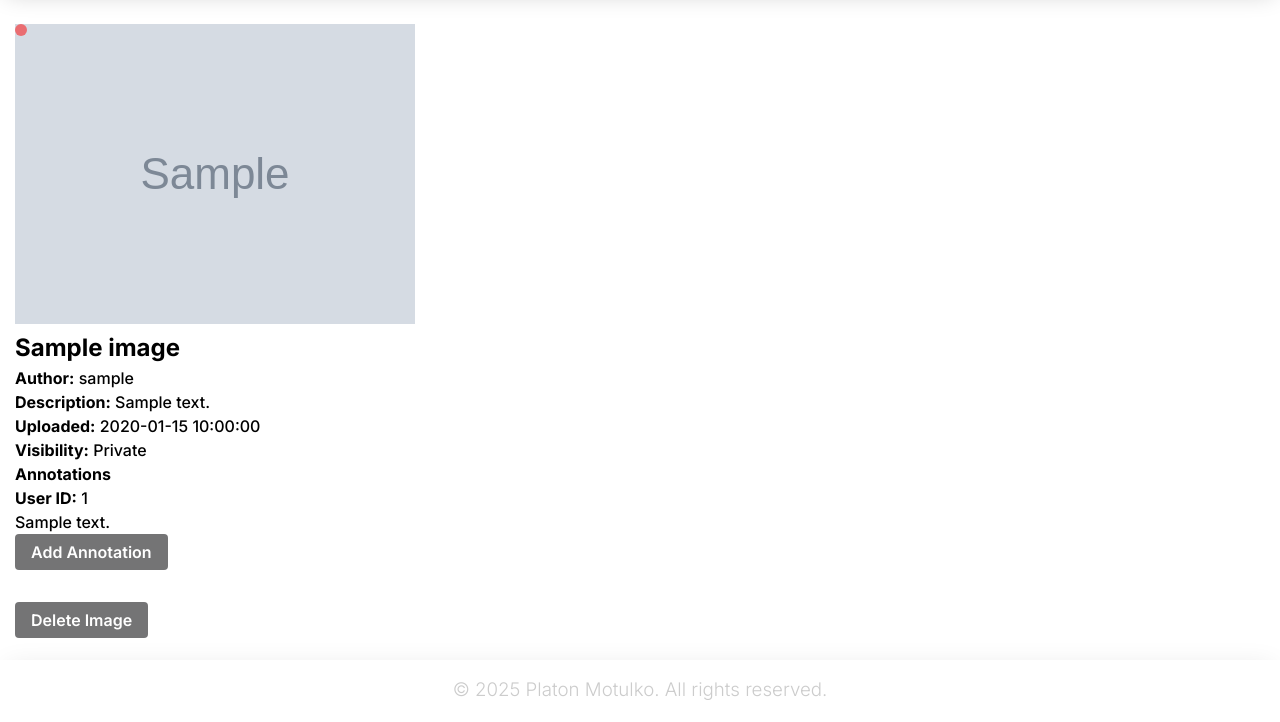
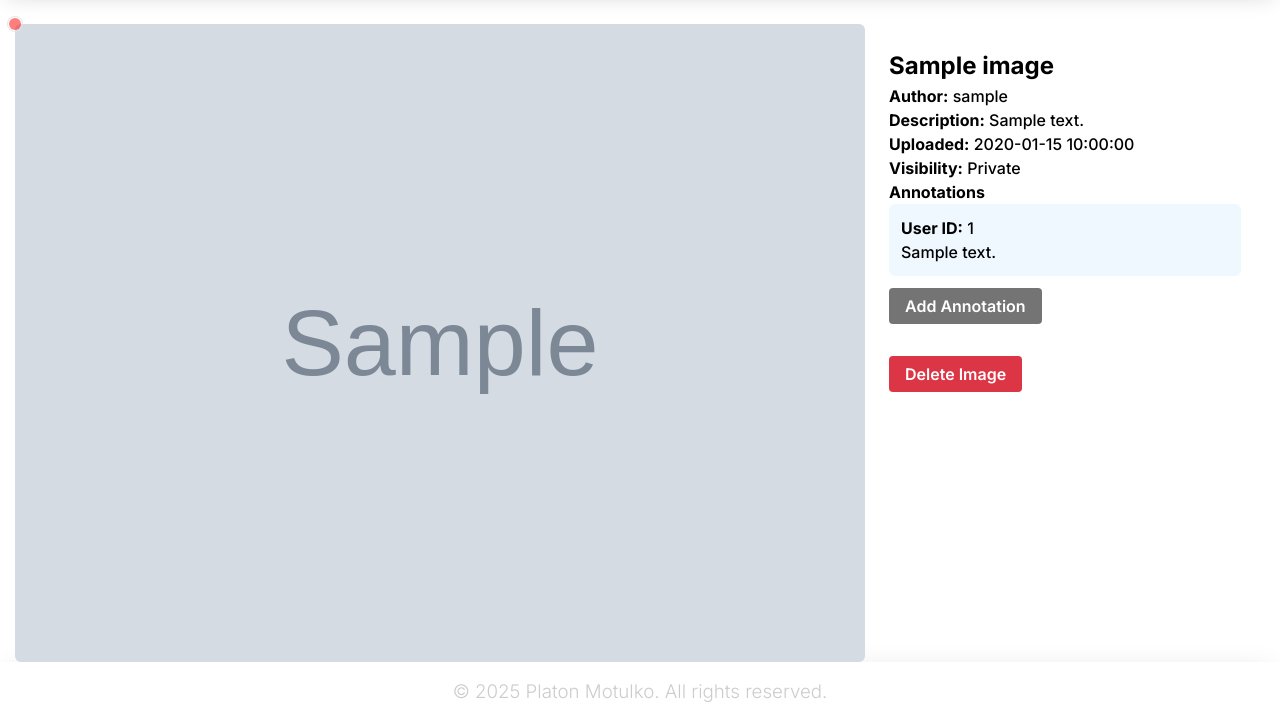
Before and after one commit to Agero19/annotate, a PHP site: page /image.php?id=1 in a window 1280 px wide. Shown: the part 80-802 px from the top of the page. Before the commit the page ends 780 px from the top, so only its background shows below. Run offline with PHP 8.4, Linux system fonts and the light colour scheme; the visitor is signed in with stand-in values (Sample User, id 1); tables that the repository leaves empty or names only in its code hold one stand-in row (values such as "Sample post"); grey boxes marked "Sample" are stand-in pictures.

Commit message:
Image page

```diff
--- a/assets/css/style.css
+++ b/assets/css/style.css
@@ -685,3 +685,63 @@ body {
     width: 100%;
   }
 }
+
+/* Image Page */
+.image-page-wrap {
+  max-width: 1600px;
+  margin: 0 auto;
+}
+#annotatable-image {
+
+}
+.image-annotator {
+  width: 100%;
+}
+
+.image-annotator img {
+  width: 100%;
+  height: auto;
+  border-radius: 6px;
+}
+
+.sidebar-annotations {
+  padding: 24px;
+  width: 100%;
+  max-width: 400px;
+}
+
+.annotation-dot {
+  background-color: rgba(225, 225, 225, 0.4);
+  transition: .25s;
+}
+
+.annotation-dot:hover {
+  background-color: rgba(225, 225, 225, 0.9);
+}
+
+.annotation-dot::after {
+  content: "";
+  position: absolute;
+  width: 14px;
+  height: 14px;
+  border-radius: 50%;
+  top: -1px;
+  left: -1px;
+  box-shadow: 0 0 0 1px rgba(225, 225, 225, 0.8);
+  transition: .25s;
+}
+
+.annotation-dot:hover::after {
+  width: 16px;
+  height: 16px;
+  top: -2px;
+  left: -2px;
+}
+
+.annotation-comment {
+  background-color: #f0f8ff;
+  border-radius: 6px;
+  padding: 12px;
+  margin-bottom: 12px;
+  position: relative;
+}
--- a/image.php
+++ b/image.php
@@ -42,8 +42,7 @@ if ($image['visibility'] == 0 && (!isLoggedIn() || $_SESSION['user_id'] != $imag
 ?>
 
 <main class="container pt-5 mt-3">
-    <div class="row">
-        <div class="col-md-8">
+    <div class="d-flex image-page-wrap">
 
         <!-- Image Itself -->
         <div class="image-annotator" style="position: relative; display: inline-block;">
@@ -56,10 +55,10 @@ if ($image['visibility'] == 0 && (!isLoggedIn() || $_SESSION['user_id'] != $imag
                 <!-- Inserted circles with JS -->
             </div>
         </div>
-        </div>
+
 
         <!-- Image Description -->
-        <div class="col-md-4">
+        <div class="sidebar-annotations">
             <h2><?= htmlspecialchars($image['title']) ?></h2>
             <p><strong>Author:</strong> <?= htmlspecialchars($image['username']) ?></p>
             <p><strong>Description:</strong> <?= nl2br(htmlspecialchars($image['description'])) ?></p>
@@ -95,22 +94,20 @@ if ($image['visibility'] == 0 && (!isLoggedIn() || $_SESSION['user_id'] != $imag
                     <button type="submit" class="btn  mt-2">Add Annotation</button>
                 </form>
             <?php endif; ?>
-        </div>
-    </div>
 
              <!-- Delete Image button -->
             <?php if (isLoggedIn() && $_SESSION['user_id'] == $image['user_id']): ?>
                 <form method="post" action="delete-image.php"
                     onsubmit="return confirm('Are you sure you want to delete this image?');">
                     <input type="hidden" name="image_id" value="<?= $image['image_id'] ?>">
-            <button type="submit" class="btn mt-3">Delete Image</button>
+                    <button type="submit" class="btn btn-danger mt-3">Delete Image</button>
                 </form>
             <?php endif; ?>
+        </div>
+    </div>
 </main>
 
 <script>
-    // JavaScript to handle the annotation dots and comments
-    // Assuming you have a JSON object with annotations
     const annotations = <?= json_encode($annotations) ?>;
     let isAnnotating = false;
 
@@ -123,19 +120,24 @@ if ($image['visibility'] == 0 && (!isLoggedIn() || $_SESSION['user_id'] != $imag
         const yInput = document.getElementById('ann_y');
         const startBtn = document.getElementById('start-annotation');
 
-        // Показ точек
+        // Map to store dots by ID for later access
+        const dotMap = new Map();
+
         annotations.forEach(annot => {
             const dot = document.createElement('div');
             dot.className = 'annotation-dot';
+            dot.dataset.id = annot.annotation_id;
+
             dot.style.position = 'absolute';
-            dot.style.left = `${annot.x}px`;
-            dot.style.top = `${annot.y}px`;
+            dot.style.left = `${annot.x}%`;
+            dot.style.top = `${annot.y}%`;
             dot.style.width = '12px';
             dot.style.height = '12px';
-            dot.style.background = 'rgba(255, 0, 0, 0.5)';
             dot.style.borderRadius = '50%';
             dot.style.cursor = 'pointer';
             dot.style.pointerEvents = 'auto';
+            dot.style.transform = 'translate(-50%, -50%)';
+            dot.style.background = 'rgba(255, 0, 0, 0.5)';
 
             dot.addEventListener('click', () => {
                 comments.forEach(c => c.classList.remove('highlight'));
@@ -144,12 +146,33 @@ if ($image['visibility'] == 0 && (!isLoggedIn() || $_SESSION['user_id'] != $imag
                     targetComment.classList.add('highlight');
                     targetComment.scrollIntoView({ behavior: 'smooth', block: 'center' });
                 }
+                setActiveDot(annot.annotation_id);
             });
 
             layer.appendChild(dot);
+            dotMap.set(annot.annotation_id, dot);
         });
 
-        // Включаем режим аннотирования
+        // Handle clicking annotation text
+        comments.forEach(comment => {
+            comment.addEventListener('click', () => {
+                comments.forEach(c => c.classList.remove('highlight'));
+                comment.classList.add('highlight');
+
+                const id = comment.dataset.id;
+                setActiveDot(id);
+            });
+        });
+
+        // Highlight dot by annotation ID
+        function setActiveDot(id) {
+            dotMap.forEach(dot => dot.classList.remove('active'));
+            const targetDot = dotMap.get(id);
+            if (targetDot) {
+                targetDot.classList.add('active');
+            }
+        }
+
         if (startBtn) {
             startBtn.addEventListener('click', () => {
                 isAnnotating = true;
@@ -158,17 +181,19 @@ if ($image['visibility'] == 0 && (!isLoggedIn() || $_SESSION['user_id'] != $imag
             });
         }
 
-        // Обработка клика по изображению
         image.addEventListener('click', function (e) {
             if (!isAnnotating) return;
 
             const rect = image.getBoundingClientRect();
-            const x = Math.round(e.clientX - rect.left);
-            const y = Math.round(e.clientY - rect.top);
+            const clickX = e.clientX - rect.left;
+            const clickY = e.clientY - rect.top;
 
-            if (x >= 0 && y >= 0 && x <= image.width && y <= image.height) {
-                xInput.value = x;
-                yInput.value = y;
+            const xPercent = (clickX / image.width) * 100;
+            const yPercent = (clickY / image.height) * 100;
+
+            if (xPercent >= 0 && yPercent >= 0 && xPercent <= 100 && yPercent <= 100) {
+                xInput.value = xPercent.toFixed(2);
+                yInput.value = yPercent.toFixed(2);
                 form.style.display = 'block';
                 form.scrollIntoView({ behavior: "smooth" });
                 isAnnotating = false;
```
Also changed, not shown: uploads/images/01.jpg (added), uploads/images/image_placeholder.webp (deleted). Lines whose indentation alone changed are shown as unchanged.
